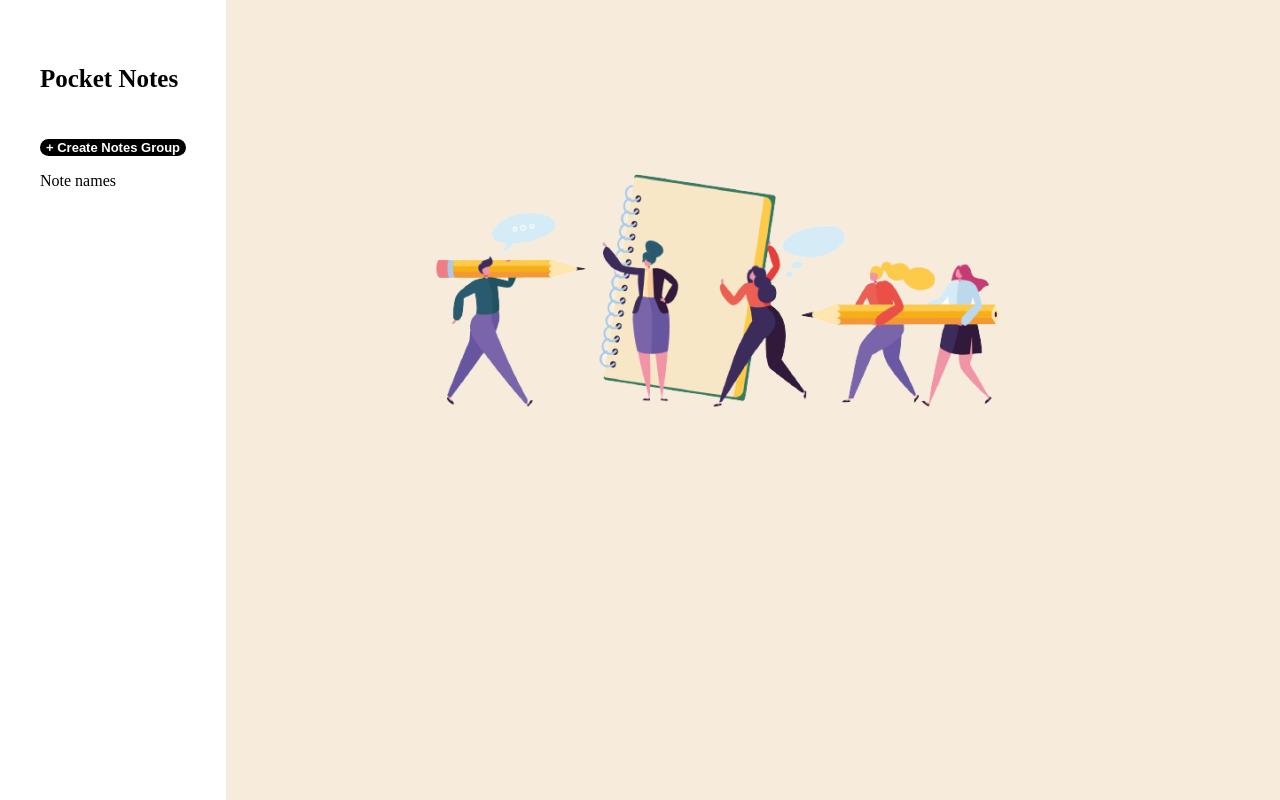
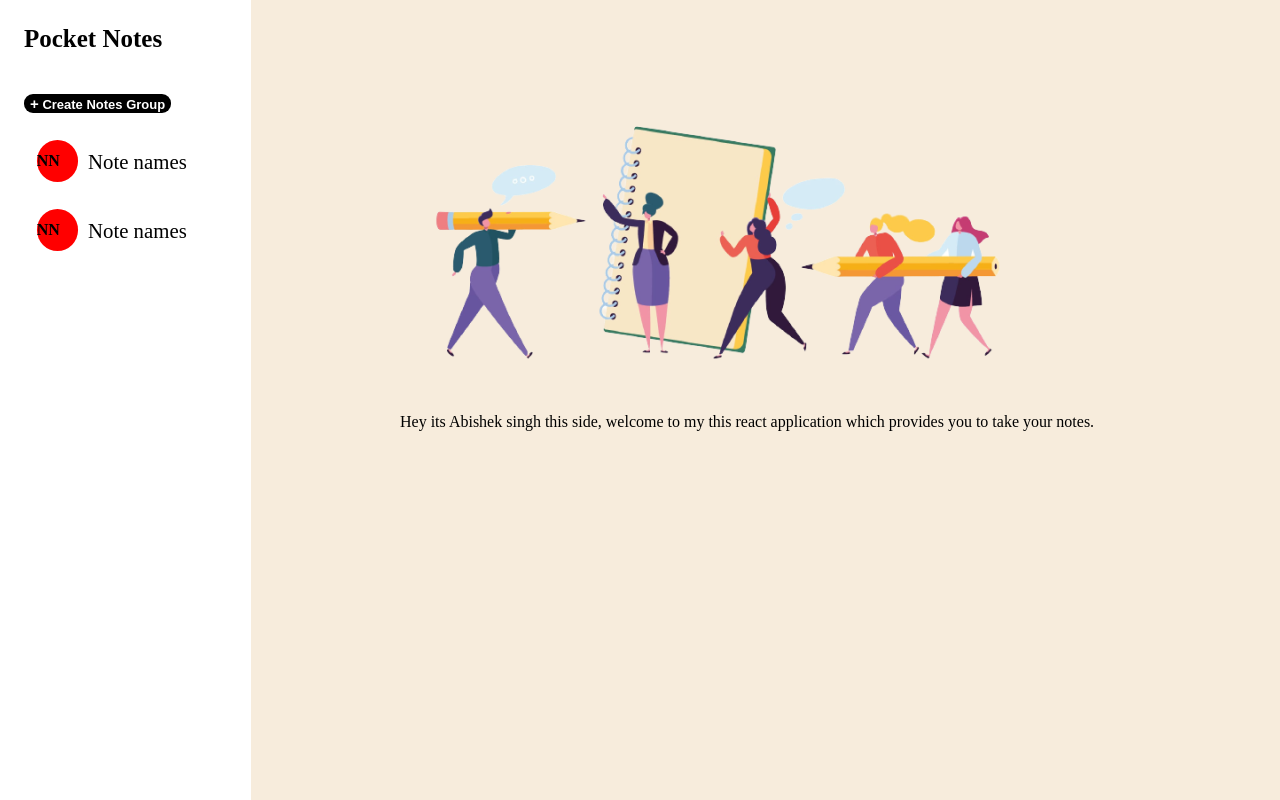
Before and after one commit to AbhishekSingh562/cuvette_react_major_project, a React (Create React App) app: page / in a window 1280 px wide. Built offline with nearby package versions, Linux system fonts and the light colour scheme.

Commit message:
fixed the side bar lengths

```diff
--- a/src/App.js
+++ b/src/App.js
@@ -6,8 +6,12 @@ function App() {
   return (
     <div>
       <SideBar />
-      <div className="bgImage">
+      <div className="bg">
         <img src={bgImg} />
+        <p>
+          Hey its Abishek singh this side, welcome to my this react application
+          which provides you to take your notes.
+        </p>
       </div>
     </div>
   );
--- a/src/components/note.css
+++ b/src/components/note.css
@@ -1,2 +1,23 @@
 .note {
+  padding-left: 0.8rem;
+  padding-top: 1.7rem;
+  display: flex;
 }
+
+.circle {
+  margin-right: 0.6rem;
+  background: red;
+  border-radius: 50%;
+  height: 2.6rem;
+  width: 2.6rem;
+  display: flex;
+  align-items: center;
+  justify-self: center;
+  font-size: 1rem;
+  font-weight: bold;
+}
+
+.notes-name {
+  margin-top: 0.6rem;
+  font-size: 1.3rem;
+}
--- a/src/components/note.js
+++ b/src/components/note.js
@@ -3,7 +3,8 @@ import "./note.css";
 const Note = () => {
   return (
     <div className="note">
-      <p>Note names</p>
+      <div className="circle">NN </div>
+      <div className="notes-name">Note names</div>
     </div>
   );
 };
--- a/src/components/sideBar.css
+++ b/src/components/sideBar.css
@@ -4,13 +4,18 @@
   left: 0;
   bottom: 0;
   top: 0;
-  padding: 40px;
+  padding: 0rem 4rem 2rem 1.5rem;
   position: fixed;
 }
 .heading {
   font-size: 25px;
   font-weight: bold;
-  padding-bottom: 20px;
+  padding-bottom: 1rem;
+}
+
+button span {
+  font-size: 15px;
+  font-weight: bolder;
 }
 
 button {
--- a/src/components/sideBar.js
+++ b/src/components/sideBar.js
@@ -10,6 +10,7 @@ const SideBar = () => {
         <span>+</span> Create Notes Group
       </button>
       <Note />
+      <Note />
     </div>
   );
 };
--- a/src/index.css
+++ b/src/index.css
@@ -4,7 +4,7 @@ body {
   margin: 0;
 }
 
-.bgImage img {
+.bg {
   padding-left: 25rem;
-  padding-top: 8rem;
+  padding-top: 5rem;
 }
```
